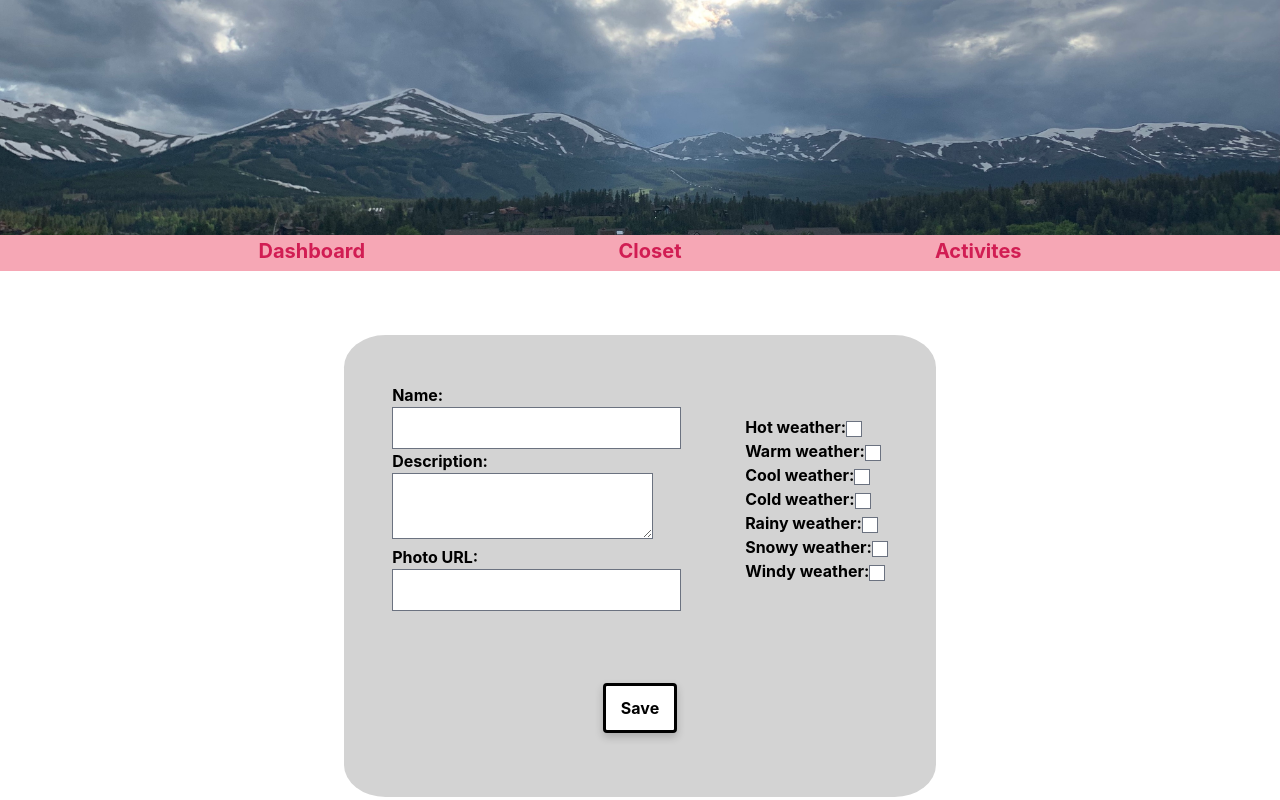
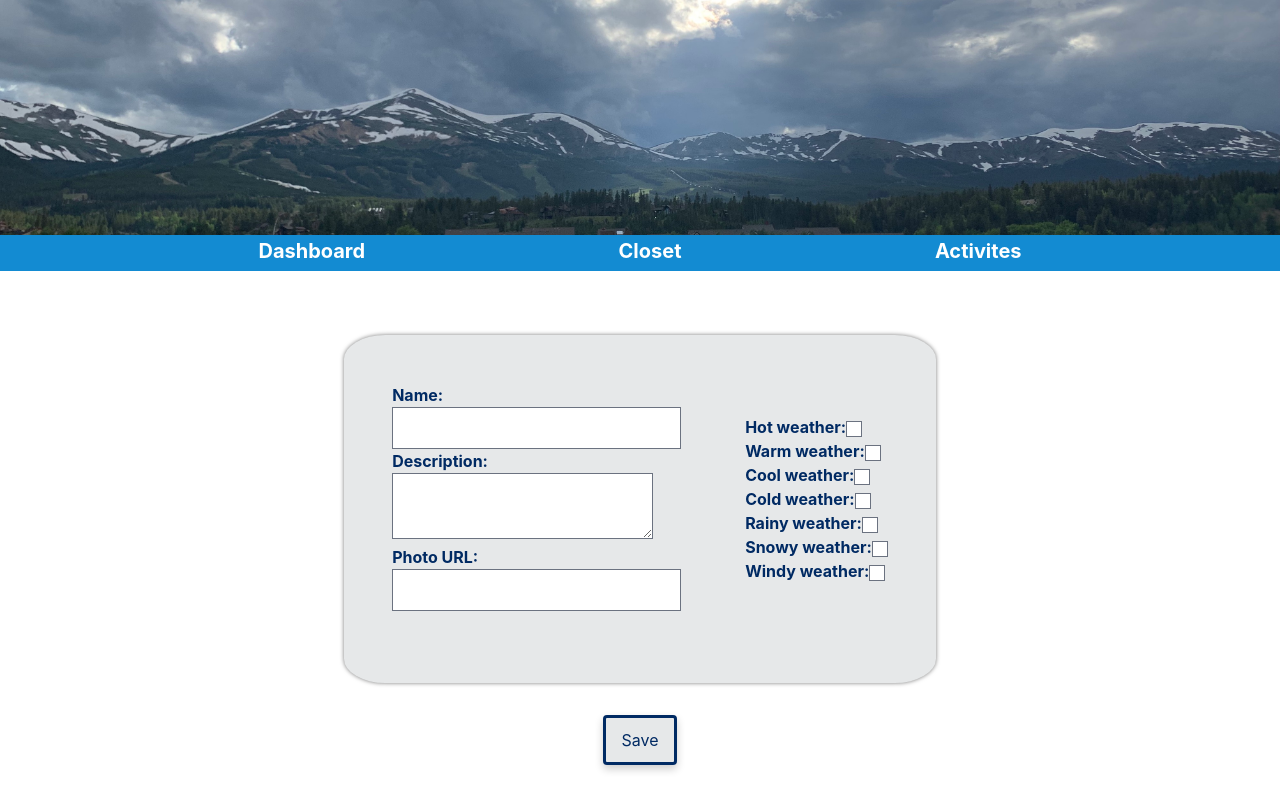
Before and after one commit to M-Sweeney/Weather_or_Not, a React (Create React App) app in the folder weather_or_not/: page /additem in a window 1280 px wide. Built offline with nearby package versions, Linux system fonts and the light colour scheme.

Commit message:
finished updating css

```diff
--- a/weather_or_not/src/App.css
+++ b/weather_or_not/src/App.css
@@ -1,3 +1,8 @@
+body{
+  /* background-color: #E6F4F1; */
+  color: #002A63;
+}
+
 .banner{
   width: 100%;
   margin: 0;
@@ -8,14 +13,14 @@
   font-weight: 700;
   display: flex;
   justify-content: space-evenly;
-  background-color: #F6A7B5;
+  background-color: #138BD2;
   padding: .25em;
   margin-top: -4px;
 }
 
 .nav a{
   text-decoration: none;
-  color: #d11d53;
+  color: white;
 }
 
 .nav a:hover{
@@ -29,7 +34,6 @@
   font-size: 35px;
   font-weight: bolder;
   padding-top: 5%;
-  /* text-decoration: underline solid rgba(192, 192, 192, 0.5); */
 }
 
 .dashboardtitle{
@@ -55,7 +59,8 @@
   align-items: center;
   justify-content: space-around;
   padding-top: 3em;
-  background-color: lightgrey;
+  background-color: #e6e8e9;
+  box-shadow: 0 0 0.25em rgba(0, 0, 0, 0.527);
   padding-top: 10px;
   margin-left: 10%;
   margin-right: 10%;
@@ -106,12 +111,14 @@ ul {
 }
 
 .card{
+  /* text-align: center; */
   padding: 1em;
-  padding-top: 2em;
+  /* padding-top: 2em; */
   padding-bottom: 2em;
   width: 17em;
+  height: 10em;
   max-height: fit-content;
-  background-color: #FCDCD1;
+  background-color: #e6e8e9;
   border-radius: 0.5em;
   margin: 1em;
   justify-content: space-around;
@@ -119,56 +126,103 @@ ul {
   font-family: 'Georgia';
   cursor: pointer;
   transition: .5s;
+  position: relative;
 }
 
 .card:hover{
   transform: scale(1.05);
 }
 
-.activitytitle{
-  display: flex;
-  justify-content: center;
-  padding-bottom: .5em;
-  font-size: 35px;
+.cardtitle{
+  position: absolute;
+  height: 3em;
+  width: 17em;
+  background-color: #002A63;
+  color: white;
+  top: 0;
+  left: 0;
+}
+
+.itemname{
+  text-align: center;
+  font-size: 25px;
   font-weight: bolder;
+  margin-bottom: 1em;
+  /* text-decoration: underline; */
+  /* background-color: #E6F4F1; */
+}
+
+.itemdescription{
+  /* font-weight: bold; */
+  margin-top: 3em;
 }
 
 .activitycontainer{
   padding: 1em;
-  background-color: lightgray;
+  padding-left: 3em;
+  padding-right: 3em;
+  background-color: #e6e8e9;
   margin: 1em;
+  position: relative;
+  height: 13.5em;
+  width: 65em;
+  box-shadow: 0 0 0.25em rgba(0, 0, 0, 0.527);
+}
+
+.activitytitle{
+  text-align: center;
+  font-size: 35px;
+  font-weight: bolder;
+  margin-bottom: 1em;
+  padding: .20em;
+}
+
+.activitydescription{
+  margin-top: 4em;
+}
+
+.cardactivitytitle{
+  position: absolute;
+  height: 4em;
+  width: 65em;
+  background-color: #002A63;
+  color: white;
+  top: 0;
+  left: 0;
 }
 
 .buttoncontainer{
   display: flex;
   justify-content: space-between;
+  gap: 3em;
 }
 
 .crudbutton {
   display: flex;
-  background-color: white; /* Set the background color */
-  color: black; /* Set the text color */
-  padding: 10px 15px; /* Add some padding */
-  border: solid black;
-  cursor: pointer; /* Add a cursor on hover */
-  font-size: 16px; /* Increase the font size */
-  border-radius: 4px; /* Add some rounded corners */
-  box-shadow: 0 4px 8px 0 rgba(0,0,0,0.2); /* Add a drop shadow */
+  background-color: #e6e8e9;
+  color: #002A63;
+  padding: 10px 15px;
+  border: solid #002A63;
+  cursor: pointer;
+  font-size: 16px;
+  border-radius: 4px;
+  box-shadow: 0 4px 8px 0 rgba(0,0,0,0.2);
   margin: auto;
+  transition: .5s;
 }
 
 .crudbutton:hover {
-  background-color: darkblue; /* Change the background color on hover */
+  transform: scale(1.05);
 }
 
 .button-80 {
-  background: #fff;
+  background: #358C83;
   backface-visibility: hidden;
   border-radius: .375rem;
   border-style: solid;
   border-width: .125rem;
   box-sizing: border-box;
-  color: #212121;
+  color: white;
   cursor: pointer;
   display: inline-block;
   font-family: Circular,Helvetica,sans-serif;
@@ -235,11 +289,12 @@ ul {
 form{
   display: flex;
   flex-direction: column;
-  background-color: lightgrey;
+  background-color: #e6e8e9;
+  box-shadow: 0 0 0.25em rgba(0, 0, 0, 0.527);
   margin-top: 5%;
-  padding-bottom: 5%;
   border-radius: 7%;
   font-weight: bold;
+  margin-bottom: 2em;
 }
 
 .inputfields{
@@ -252,7 +307,3 @@ form{
 .checkboxes{
   margin-top: 2em;
 }
-
-label{
-  margin-bottom: 10px;
-}
--- a/weather_or_not/src/components/Activities.jsx
+++ b/weather_or_not/src/components/Activities.jsx
@@ -26,9 +26,11 @@ if(!activity) {
     <div className='container'>
 {
       activity.map((activity)=>(
-        <div className='activitycontainer'>
-      <h2 className="activitytitle">{activity.name}</h2>
-      <h4>{activity.description}</h4>
+        <div className='activitycontainer rounded-xl'>
+        <div className="cardactivitytitle rounded-t-xl">
+          <h2 className="activitytitle">{activity.name}</h2>
+        </div>
+          <h4 className="activitydescription">{activity.description}</h4>
         </div>
       ))}
     </div>
--- a/weather_or_not/src/components/Closet.jsx
+++ b/weather_or_not/src/components/Closet.jsx
@@ -45,8 +45,10 @@ if(!category) {
       {category.item.map((item) => (
         <div key={item.id}>
           <div className="card" onClick={()=> editItem(item.id)}>
-          <h3>{item.name}</h3>
-            <p>{item.description}</p>
+          <div className="cardtitle rounded-t-xl">
+          <h1 className="itemname">{item.name}</h1>
+          </div>
+            <p className="itemdescription">{item.description}</p>
           </div>
         </div>
         ))}
--- a/weather_or_not/src/components/CreateItem.jsx
+++ b/weather_or_not/src/components/CreateItem.jsx
@@ -129,8 +129,8 @@ export default function AddItem() {
           </div>
           </div>
           <br/>
+        </form>
           <button className="crudbutton" type="submit">Save</button>
-        </form>
         </div>
       )
     }
--- a/weather_or_not/src/components/Dashboard.jsx
+++ b/weather_or_not/src/components/Dashboard.jsx
@@ -83,6 +83,10 @@ let condition
 let conditionReport
 let conditionRecommendation
 
+// let condition ='rain'
+// let conditionReport = `with 5inch(es) of rain.`
+// let conditionRecommendation = ` and the expected rain,`
+
 if (weather.rain >= .1){
   conditionReport = `with ${weather.rain}inch(es) of rain.`
   condition = `rain`
@@ -143,7 +147,7 @@ if(!weather || !user) {
 
     <div class="mapcontainer">
     <div class="map">
-    <h2 className="recommendedtitle">items recommended by the {temp} temperature:</h2>
+    <h2 className="recommendedtitle">items recommended for the {temp} temperature:</h2>
   {user.item.map((item) => {
 
     if(item[temp] === true){
@@ -158,7 +162,7 @@ if(!weather || !user) {
 
 <div class="map">
 {condition && (
-  <h2 className="recommendedtitle">items recommended by the {condition}:</h2>
+  <h2 className="recommendedtitle">items recommended for the {condition}:</h2>
 )}
 {user.item.map((item) => {
   if (item[condition] === true) {
@@ -173,7 +177,6 @@ if(!weather || !user) {
 })}
     </div>
     </div>
-
     </div>
   )
 }}
--- a/weather_or_not/src/components/EditItem.jsx
+++ b/weather_or_not/src/components/EditItem.jsx
@@ -62,7 +62,7 @@ export default function EditItem() {
 
   const handleDelete = async () => {
     await axios.delete(`http://localhost:8000/item/${itemId}`)
-    // navigate('/closet')
+    navigate('/closet')
   }
 
   if (!item) {
@@ -158,11 +158,11 @@ export default function EditItem() {
               />
           </div>
           </div>
+          </form>
           <div className="buttoncontainer">
           <button className="crudbutton" type="submit">Save changes</button>
           <button className="crudbutton" onClick={handleDelete}>Delete</button>
           </div>
-          </form>
         </div>
       )
     }
```
